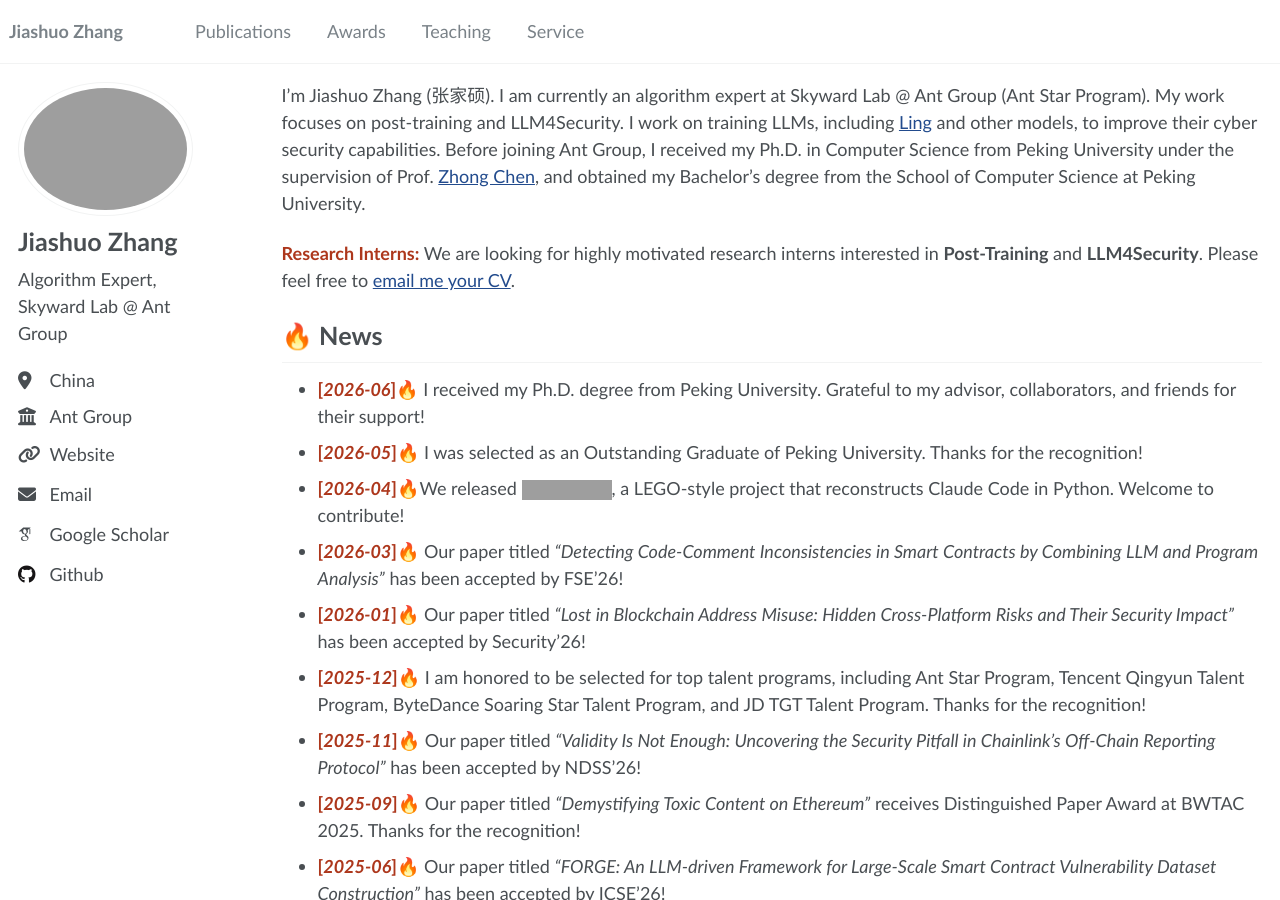
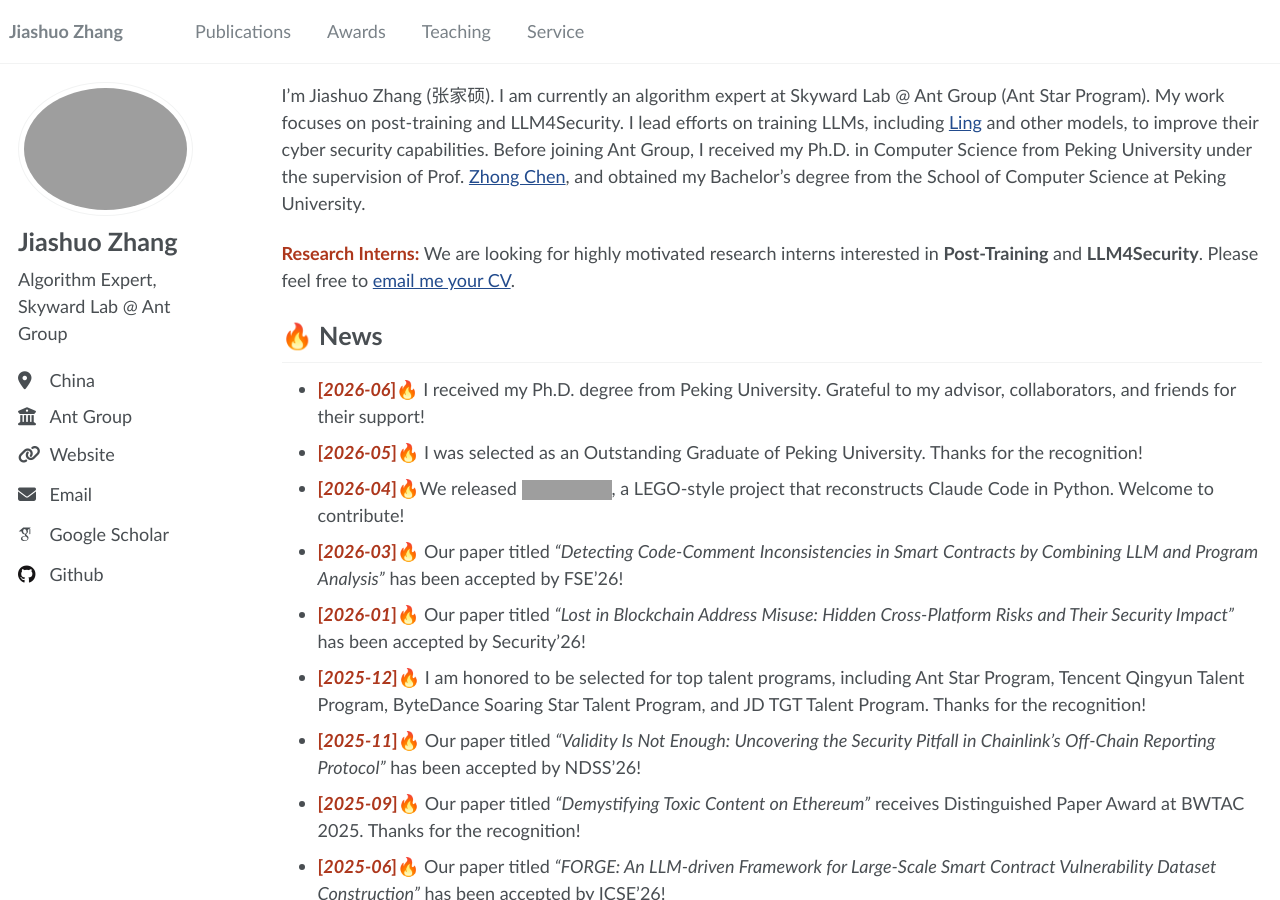
Before and after one commit to zhangjiashuo-cs/zhangjiashuo-cs.github.io, a Jekyll site: the page built from _pages/about.md, in a window 1280 px wide and 900 px high. Built offline with Jekyll 4.4.1, drawn with Linux system fonts in a browser that asks for light colours; some web fonts are replaced; grey boxes are pictures that could not be loaded.

Commit message:
Update intro responsibility wording

```diff
--- a/_pages/about.md
+++ b/_pages/about.md
@@ -6,7 +6,7 @@ redirect_from:
   - /about.html
 ---
 
-I’m Jiashuo Zhang (张家硕). I am currently an algorithm expert at Skyward Lab @ Ant Group (Ant Star Program). My work focuses on post-training and LLM4Security. I work on training LLMs, including [Ling](https://www.ant-ling.com/en/) and other models, to improve their cyber security capabilities. Before joining Ant Group, I received my Ph.D. in Computer Science from Peking University under the supervision of Prof. [Zhong Chen](https://cs.pku.edu.cn/info/1062/1605.htm), and obtained my Bachelor’s degree from the School of Computer Science at Peking University.
+I’m Jiashuo Zhang (张家硕). I am currently an algorithm expert at Skyward Lab @ Ant Group (Ant Star Program). My work focuses on post-training and LLM4Security. I lead efforts on training LLMs, including [Ling](https://www.ant-ling.com/en/) and other models, to improve their cyber security capabilities. Before joining Ant Group, I received my Ph.D. in Computer Science from Peking University under the supervision of Prof. [Zhong Chen](https://cs.pku.edu.cn/info/1062/1605.htm), and obtained my Bachelor’s degree from the School of Computer Science at Peking University.
 
 <span style="color:#AD371C">**Research Interns:**</span> We are looking for highly motivated research interns interested in **Post-Training** and **LLM4Security**. Please feel free to <a href="mailto:zjs538737@alibaba-inc.com">email me your CV</a>.
 
```
